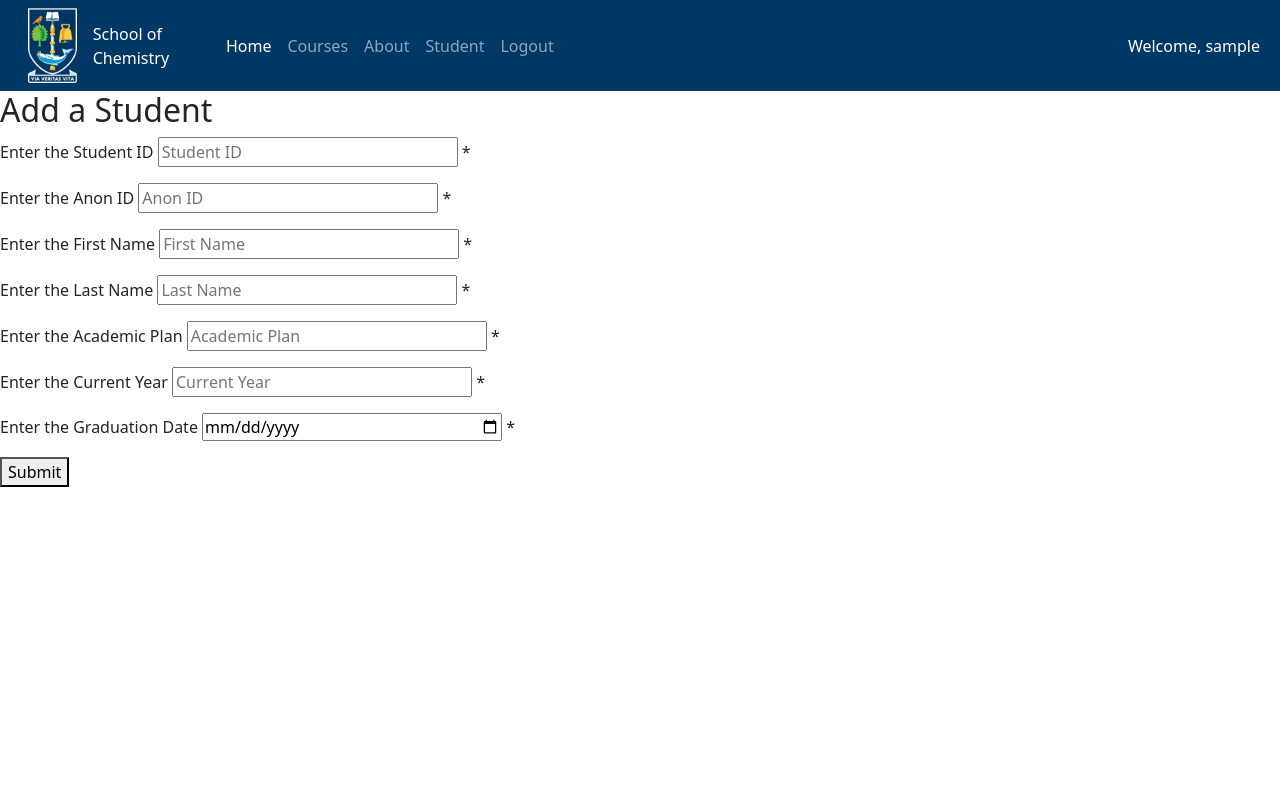
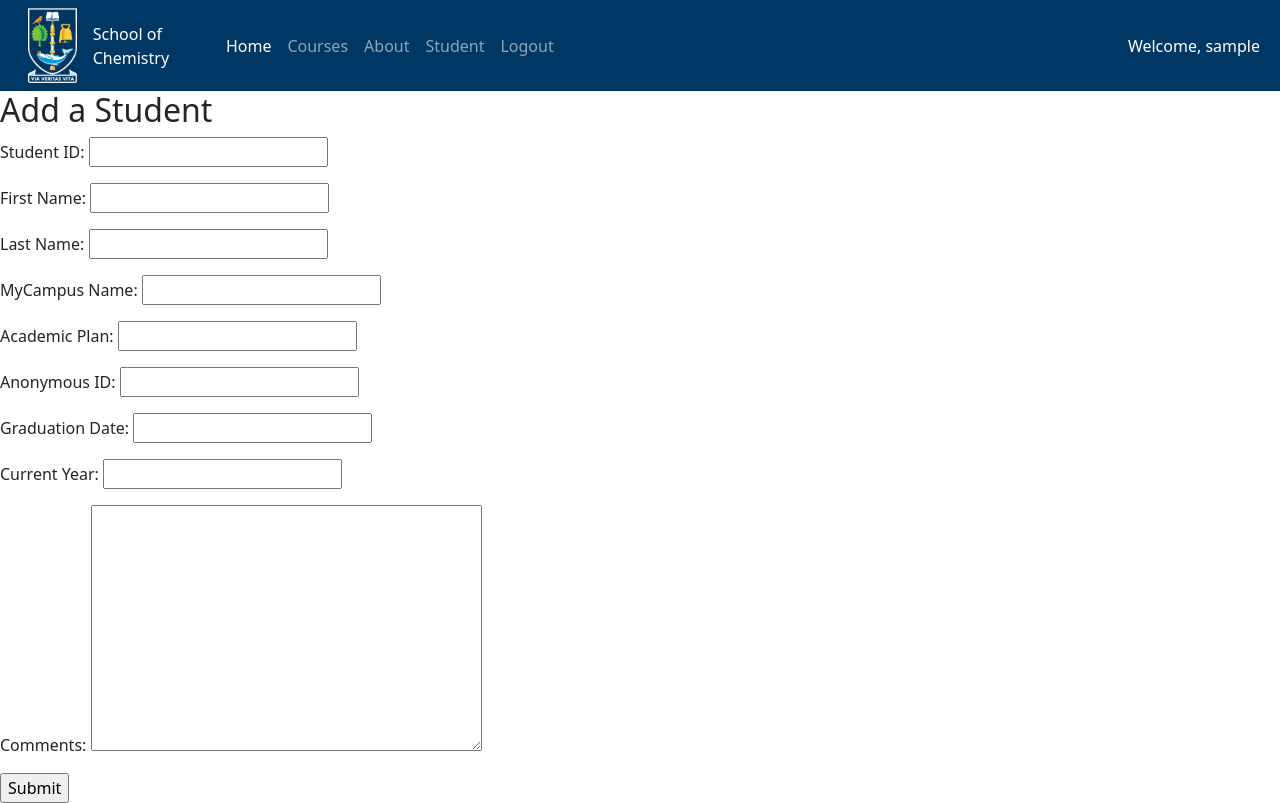
Before and after one commit to GeorgeIniatis/Course-Grade-Calculation, a Django app: page /chemapp/student/add_student/ in a window 1280 px wide. Before the commit the page ends 487 px from the top, so only its background shows below. Run offline with Django 3.2, Linux system fonts and the light colour scheme; the visitor is signed in with stand-in values (Sample User, id 1).

Commit message:
student display table

```diff
--- a/chemapp/forms.py
+++ b/chemapp/forms.py
@@ -1,7 +1,7 @@
 from django import forms
 from chemapp.models import *
 from django.contrib.auth.models import User
-
+from tempus_dominus.widgets import DatePicker
 class UserForm(forms.ModelForm):
     password = forms.CharField(widget=forms.PasswordInput())
 
@@ -33,4 +33,15 @@ class AssessmentForm(forms.ModelForm):
 class StudentForm(forms.ModelForm):
 	class Meta:
 		model = Student
-		fields = ('studentID','firstName','lastName','academicPlan','anonID','graduationDate','currentYear')
+		attrs = {'firstName': 'paleblue'}
+		fields = ('studentID','firstName','lastName','myCampusName','academicPlan','anonID','graduationDate','currentYear','comments')
+		widgets = {
+            'graduationDate': DatePicker(
+                options={
+                    'format': 'DD/MM/YYYY'
+                },
+                attrs={
+                    'prepend': 'fa fa-calendar',
+                },
+            )
+        }
--- a/chemapp/urls.py
+++ b/chemapp/urls.py
@@ -16,4 +16,5 @@ urlpatterns = [
     path('student/add_student/', views.add_student, name='add_student'),
     path('student/upload_student_csv/', views.upload_student_csv, name='upload_student_csv'),
 
+
 ]
--- a/chemapp/views.py
+++ b/chemapp/views.py
@@ -7,6 +7,7 @@ from django.contrib.auth.decorators import login_required
 from chemapp.models import *
 from chemapp.forms import *
 from django.http import Http404
+from django.shortcuts import get_object_or_404
 import csv, io
 
 
@@ -103,8 +104,12 @@ def user_logout(request):
 
 @login_required
 def student(request):
-    student_dict = {'boldmessage':'This is the student page'}
-    return render(request,'chemapp/student.html', context=student_dict)
+    context ={}
+
+    Students = Student.objects.all()
+
+    return render(request, 'chemapp/student.html',locals())
+
 
 
 @login_required
--- a/cs35_site_project/settings.py
+++ b/cs35_site_project/settings.py
@@ -41,6 +41,8 @@ INSTALLED_APPS = [
     'django.contrib.messages',
     'django.contrib.staticfiles',
     'chemapp',
+    'tempus_dominus',
+    'django_tables2',
 ]
 
 MIDDLEWARE = [
--- a/templates/chemapp/add_student.html
+++ b/templates/chemapp/add_student.html
@@ -5,60 +5,27 @@
 {% endblock %}
 
 {% block body_block %}
+{{ student_form.media }}
+<html>
+	<head>
+    {# Include FontAwesome; required for icon display #}
+    <link rel="stylesheet" href="https://netdna.bootstrapcdn.com/font-awesome/4.7.0/css/font-awesome.css">
+	</head>
 	<div>
         {% if courseAdded %}
         <b> You have successfully added a student! </b>
     		{% else %}
         	<h2> Add a Student </h2>
-        <form id="add_student_form" method="post" action="{% url 'chemapp:add_student' %}" enctype="multipart/form-data">
+       		<form method="POST" enctype="multipart/form-data">
     		{% csrf_token %}
-        <p>
-        	<label> Enter the Student ID </label>
-            {{ student_form.studentID.errors }}
-            <input id="studentID" name="studentID" type="number" placeholder="Student ID" value="{{student_form.studentID.value|default_if_none:""}}" style="width:300px" required>
-            * {{ student_form.studentID.help_text }}
-        </p>
-        <p>
-        	<label> Enter the Anon ID </label>
-            {{ student_form.anonID.errors }}
-            <input id="anonID" name="anonID" type="number" placeholder="Anon ID" value="{{student_form.anonID.value|default_if_none:""}}" style="width:300px" required>
-            * {{ student_form.anonID.help_text }}
-        </p>
-     	<p>
-     		<label>Enter the First Name</label>
-            {{ student_form.firstName.errors }}
-            <input id="firstName" name="firstName" type="text" placeholder="First Name" value="{{student_form.firstName.value|default_if_none:""}}" style="width:300px" required>
-            * {{ student_form.firstName.help_text }}
-        </p>
-        <p>
-        	<label>Enter the Last Name</label>
-            {{ student_form.lastName.errors }}
-            <input id="lastName" name="lastName" type="text" placeholder="Last Name" value="{{student_form.lastName.value|default_if_none:""}}" style="width:300px" required>
-            * {{ student_form.lastName.help_text }}
-        </p>
-        <p>
-        	<label>Enter the Academic Plan</label>
-            {{ student_form.academicPlan.errors }}
-            <input id="academicPlan" name="academicPlan" type="text" placeholder="Academic Plan " value="{{student_form.academicPlan.value|default_if_none:""}}" style="width:300px" required>
-            * {{ student_form.academicPlan.help_text }}
-        </p>
-        <p>
-        	<label>Enter the Current Year</label>
-            {{ student_form.currentYear.errors }}
-            <input id="currentYear" name="currentYear" min=1 max=5 type="number" placeholder="Current Year" value="{{student_form.currentYear.value|default_if_none:""}}" style="width:300px" required>
-            * {{ student_form.studentID.help_text }}
-        </p>
-        <p>
-        	<label>Enter the Graduation Date</label>
-            {{ student_form.graduationDate.errors }}
-            <input id="graduationDate" name="graduationDate" type="date" placeholder="Graduation Date " value="{{student_form.graduationDate.value|default_if_none:""}}" style="width:300px" required>
-            * {{ student_form.graduationDate.help_text }}
-        </p>
-        <button type="submit">Submit</button>
+
+    		{{ student_form.as_p }}
+
+   		 	<input type="submit" value="Submit">
 			</form>
         </div>
     	{% endif %}
 	</div>
-
+</html>
 
 {% endblock %}
```
Also changed, not shown: templates/chemapp/student.html (+8 -2 lines), 3 other files. Lines whose indentation alone changed are shown as unchanged.
